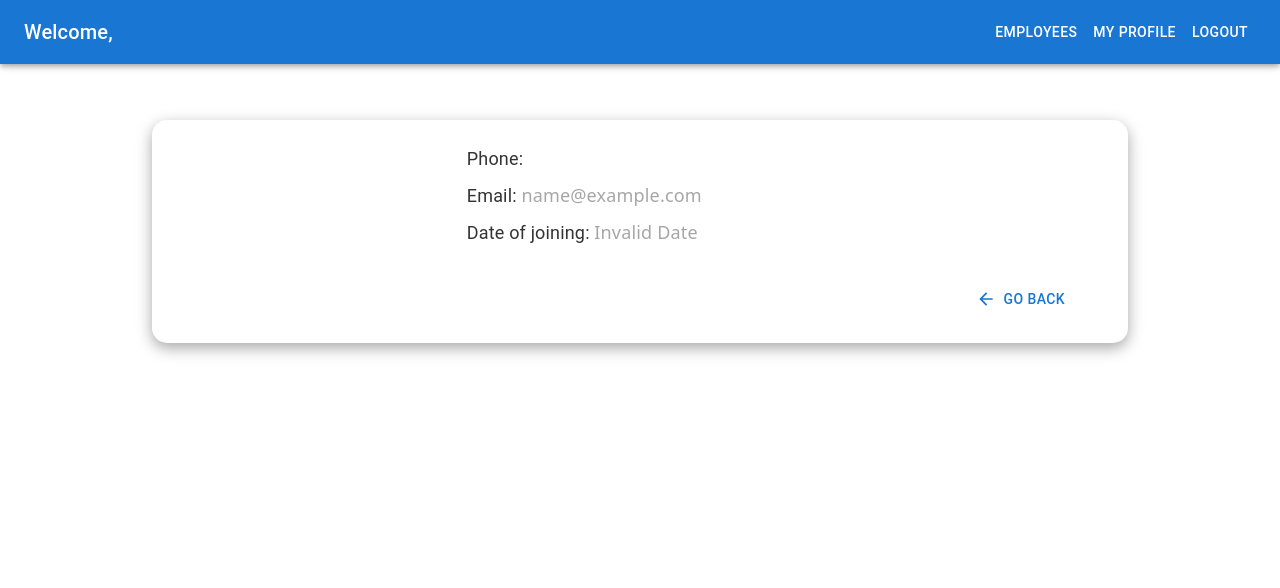
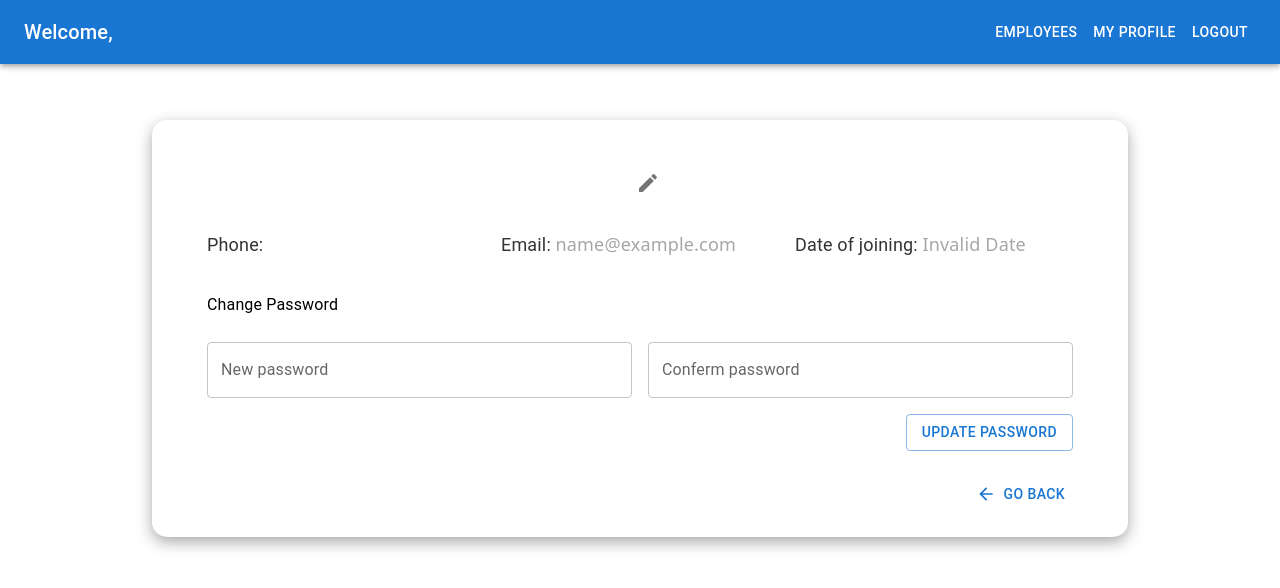
Before and after one commit to gitbubai04/my-task-list, a React (Create React App) app: page /my-profile in a window 1280 px wide. Shown: the top 588 px of the page. Built offline with nearby package versions, Linux system fonts and the light colour scheme; sample sign-in values are in the browser's storage.

Commit message:
change password and change name done

```diff
--- a/src/App.tsx
+++ b/src/App.tsx
@@ -30,13 +30,16 @@ function App() {
     localStorage.removeItem('userData')
   }
 
-  useEffect(() => {
+  const getUserData = () => {
     const storedUserData = localStorage.getItem('userData');
-
     if (storedUserData) {
       const parsedUserData = JSON.parse(storedUserData);
       setUserData(parsedUserData);
     }
+  }
+
+  useEffect(() => {
+    getUserData()
   }, [authenticated])
 
   useEffect(() => {
@@ -73,7 +76,7 @@ function App() {
               element={
                 <Suspense fallback={<Loading />}>
                   <Layout handelLogout={handelLogout} userName={userData?.fullName}>
-                    <MyProfile userData={userData} />
+                    <MyProfile userData={userData} getUserData={getUserData} />
                   </Layout>
                 </Suspense>
               }
--- a/src/Helper/Alert.tsx
+++ b/src/Helper/Alert.tsx
@@ -10,7 +10,7 @@ export class ToastService {
 			toast: true,
 			position: 'top-end',
 			showConfirmButton: false,
-			timer: 4000,
+			timer: 1800,
 			timerProgressBar: true,
 			didOpen: (toast) => {
 				toast.addEventListener('mouseenter', Swal.stopTimer);
--- a/src/Helper/Type.ts
+++ b/src/Helper/Type.ts
@@ -19,6 +19,11 @@ export interface FormDataError {
     emailError: string,
     passwordError: string,
     confirmPasswordError: string,
+}
+
+export type ChangePasswordError = {
+    passwordError: string,
+    confirmPasswordError: string
 }
 
 export type LoginFormType = {
--- a/src/pages/Auth/style.ts
+++ b/src/pages/Auth/style.ts
@@ -33,6 +33,10 @@ export const AuthWrap = styled.section`
             background-color: #000000cc;
             color: #fff;
         }
+    }
+
+    @media(max-width:767px){
+        width:100%;
     }
 `
 
--- a/src/pages/Dashboard/Home/ViewEmp.tsx
+++ b/src/pages/Dashboard/Home/ViewEmp.tsx
@@ -27,7 +27,7 @@ function ViewEmp() {
         <DashboardStyle>
             <div className='card'>
                 {empData ?
-                    <div className='details-wrap'>
+                    <div className='details-wrap fd-c w-100'>
                         <div className='left'>
                             {empData.name &&
                                 <Avatar sx={{ width: 130, height: 130, bgcolor: '#1976d2' }}>{formatName(empData.name)}</Avatar>
--- a/src/pages/Dashboard/Home/style.ts
+++ b/src/pages/Dashboard/Home/style.ts
@@ -6,6 +6,51 @@ export const DashboardStyle = styled.div`
 
     @media(max-width:1399px){
         width:80%;
+    }
+
+    .fd-c{
+        flex-direction:column;
+    }
+
+    .w-100{
+        width:100% !important;
+        margin-top:25px;
+    }
+
+    .name-box{
+        margin-top: 15px;
+            height: 46px;
+        display:flex;
+        gap:15px;
+        align-items:center;
+
+        h1{
+            line-height:normal;
+        }
+    }
+
+    .form-box{
+        margin-top: 15px;
+            height: 46px;
+        display:flex;
+        align-items:center;
+
+        .btn{
+            svg{
+                font-size:1.8rem;
+            }
+        }
+        .ok{
+            svg{
+                color:#228b22;
+            }
+        }
+
+        .close{
+            svg{
+                color:#ff4500;
+            }
+        }
     }
 
     .header_part{
@@ -58,7 +103,7 @@ export const DashboardStyle = styled.div`
             flex-direction: column;
             align-items: center;
 
-            width:30%;
+            /* width:30%; */
 
             .e-name{
                 font-size: 35px;
@@ -66,6 +111,10 @@ export const DashboardStyle = styled.div`
                 font-weight: 600;
                 letter-spacing: 1px;
                 color:#1976d2;
+
+                @media(max-width: 767px){
+                    font-size: 25px;
+                }
 
             }
             .name{
@@ -81,11 +130,15 @@ export const DashboardStyle = styled.div`
                 font-size: 45px;
                 text-transform: uppercase;
                 letter-spacing: 2px;
+
+                @media(max-width: 767px){
+                    font-size: 30px;
+                }
             }
         }
 
         .right{
-            width:70%;
+            width:100%;
 
             .right-divs{
                 display: flex;
--- a/src/pages/Dashboard/MyProfile/index.tsx
+++ b/src/pages/Dashboard/MyProfile/index.tsx
@@ -1,42 +1,251 @@
 import { DashboardStyle } from '../Home/style'
-import { Avatar, Button, Typography } from '@mui/material'
+import { Avatar, Box, Button, Grid, IconButton, TextField, Typography } from '@mui/material'
 import { DateFormat, formatName } from '../../../Helper/CommonFunction'
 import { useNavigate } from 'react-router-dom';
 import ArrowBackIcon from '@mui/icons-material/ArrowBack';
+import { useEffect, useState } from 'react';
+import { ToastService } from '../../../Helper/Alert';
+import { ChangePasswordError } from '../../../Helper/Type';
+import CheckCircleIcon from '@mui/icons-material/CheckCircle';
+import CancelIcon from '@mui/icons-material/Cancel';
+import EditIcon from '@mui/icons-material/Edit';
 
-function MyProfile({ userData }: any) {
+function MyProfile({ userData, getUserData }: any) {
+  const [openField, setOpenField] = useState(true)
+
+  const [formData, setFormData] = useState({
+    password: '',
+    conPassword: ''
+  });
+
+  const [name, setName] = useState('')
+  const [nameError, setNameError] = useState('')
+
+  useEffect(() => {
+    setName(userData.fullName)
+  }, [userData])
+
+  const handelEditOpen = () => {
+    setOpenField(!openField)
+  }
+
+
+  const [errors, setErrors] = useState<ChangePasswordError>({
+    passwordError: '',
+    confirmPasswordError: '',
+  });
+
   const navigate = useNavigate()
 
   const handleMyTaskClick = () => {
     navigate('/employees');
   };
 
+  const validateForm = () => {
+    let hasError: boolean = false
+    const newErrors: ChangePasswordError = {
+      passwordError: '',
+      confirmPasswordError: '',
+    };
+
+    if (!formData.password) {
+      newErrors.passwordError = 'Password is required';
+      hasError = true
+    }
+    if (!formData.conPassword) {
+      newErrors.confirmPasswordError = 'Password is required';
+      hasError = true
+    }
+    if (formData.password !== formData.conPassword) {
+      newErrors.confirmPasswordError = 'Passwords do not match';
+      hasError = true
+    }
+
+    setErrors(newErrors);
+
+    return hasError;
+  };
+
+
+  const handleChange = (e: React.ChangeEvent<HTMLInputElement>) => {
+    const { name, value } = e.target;
+    setFormData({ ...formData, [name]: value });
+  };
+
+  const handleNameChange = (e: React.ChangeEvent<HTMLInputElement>) => {
+    setName(e.target.value)
+  };
+
+  const handelSubmit = (e: React.FormEvent<HTMLFormElement>) => {
+    e.preventDefault();
+    const hasError = validateForm();
+
+    if (!hasError) {
+      const existingData = JSON.parse(localStorage.getItem('users') || '[]');
+
+      const index = existingData.findIndex((item: any) => item.id === userData.id);
+
+      if (index !== -1) {
+        const hasSamePass = existingData[index].password === formData.password;
+        console.log(hasSamePass);
+
+
+        if (hasSamePass) {
+          const message = 'You enter old password';
+          ToastService.warning(message);
+          return;
+        }
+
+        existingData[index].password = formData.password;
+        localStorage.setItem('users', JSON.stringify(existingData));
+        ToastService.success('Password update successfully!');
+        setFormData({
+          password: '',
+          conPassword: '',
+        });
+
+        setErrors({
+          passwordError: '',
+          confirmPasswordError: '',
+        });
+
+      } else {
+        ToastService.error('Item not found in local storage');
+      }
+    }
+
+  };
+
+  const handelNameEdit = (e: React.FormEvent<HTMLFormElement>) => {
+    e.preventDefault()
+
+    if (name) {
+      const existingData = JSON.parse(localStorage.getItem('users') || '[]');
+      const index = existingData.findIndex((item: any) => item.id === userData.id);
+      if (index !== -1) {
+        existingData[index].fullName = name;
+        localStorage.setItem('users', JSON.stringify(existingData));
+        const storedUserData = localStorage.getItem('userData');
+        if (storedUserData) {
+          const parsedUserData = JSON.parse(storedUserData);
+          parsedUserData.fullName = name;
+
+          localStorage.setItem('userData', JSON.stringify(parsedUserData));
+        }
+        ToastService.success('Name update successfully!');
+        getUserData()
+        setOpenField(!openField)
+      } else {
+        ToastService.error('Item not found in local storage');
+      }
+    } else {
+      setNameError('Please enter a name')
+    }
+  }
+
   return (
     <DashboardStyle>
       <div className='card'>
         {userData ?
-          <div className='details-wrap'>
+          <div className='details-wrap fd-c'>
             <div className='left'>
               {userData.fullName &&
-                <Avatar sx={{ width: 130, height: 130, bgcolor: '#1976d2' }}>{formatName(userData.fullName)}</Avatar>
+                <Avatar sx={{
+                  width: 130,
+                  height: 130,
+                  bgcolor: '#1976d2',
+                  '@media(max-width:767px)': {
+                    width: 90,
+                    height: 90,
+                  }
+                }}>{formatName(userData.fullName)}</Avatar>
               }
-              <Typography component='h1' className='e-name'>{userData.fullName}</Typography>
+
+              {openField ?
+                <Box className='name-box'>
+                  <Typography component='h1' className='e-name'>{userData.fullName}</Typography>
+                  <IconButton onClick={handelEditOpen}>
+                    <EditIcon />
+                  </IconButton>
+                </Box>
+                :
+                <form onSubmit={handelNameEdit}>
+                  <Box className='form-box'>
+                    <TextField
+                      type='text'
+                      size='small'
+                      value={name}
+                      onChange={handleNameChange}
+                      error={!!nameError}
+                      helperText={nameError}
+                    />
+                    <IconButton className='btn ok' type='submit'>
+                      <CheckCircleIcon />
+                    </IconButton>
+                    <IconButton onClick={handelEditOpen} className='btn close'>
+                      <CancelIcon />
+                    </IconButton>
+
+                  </Box>
+                </form>
+              }
+
             </div>
-            <div className='right'>
-              <div className='right-divs'>
-                <div className='child'>
+            <div className='right w-100'>
+              <Grid container spacing={2}>
+                <Grid item lg={4} md={6} sm={6} xs={12}>
+                  <Typography component='p' className='text'>Phone: <span>{userData.phone}</span></Typography>
+                </Grid>
+                <Grid item lg={4} md={6} sm={6} xs={12}>
+                  <Typography component='p' className='text'>Email: <span>{userData.email}</span></Typography>
 
-                  <Typography component='p' className='text'>Phone: <span>{userData.phone}</span></Typography>
-                  <Typography component='p' className='text'>Email: <span>{userData.email}</span></Typography>
+                </Grid>
+                <Grid item lg={4} md={6} sm={6} xs={12}>
                   <Typography component='p' className='text'>Date of joining: <span>{DateFormat(userData.createdAt)}</span></Typography>
-                </div>
-
-              </div>
+                </Grid>
+              </Grid>
             </div>
           </div>
           :
           'No data'
         }
+        <Box sx={{ marginTop: '25px' }}>
+          <Typography component='h1' sx={{ marginBottom: '25px' }}>Change Password</Typography>
+          <form onSubmit={handelSubmit}>
+            <Grid container spacing={2}>
+              <Grid item md={6} xs={12}>
+                <TextField
+                  label='New password'
+                  type='password'
+                  fullWidth
+                  name='password'
+                  value={formData.password}
+                  onChange={handleChange}
+                  error={!!errors.passwordError}
+                  helperText={errors.passwordError}
+                />
+
+              </Grid>
+              <Grid item md={6} xs={12}>
+                <TextField
+                  label='Conferm password'
+                  type='password'
+                  fullWidth
+                  name='conPassword'
+                  value={formData.conPassword}
+                  onChange={handleChange}
+                  error={!!errors.confirmPasswordError}
+                  helperText={errors.confirmPasswordError}
+                />
+
+              </Grid>
+              <Grid item md={12} xs={12}>
+                <Button variant='outlined' sx={{ float: 'right' }} type='submit'>Update Password</Button>
+              </Grid>
+            </Grid>
+          </form>
+        </Box>
+
         <div className='back-button'>
           <Button startIcon={<ArrowBackIcon />} onClick={handleMyTaskClick}>Go back</Button>
         </div>
```
